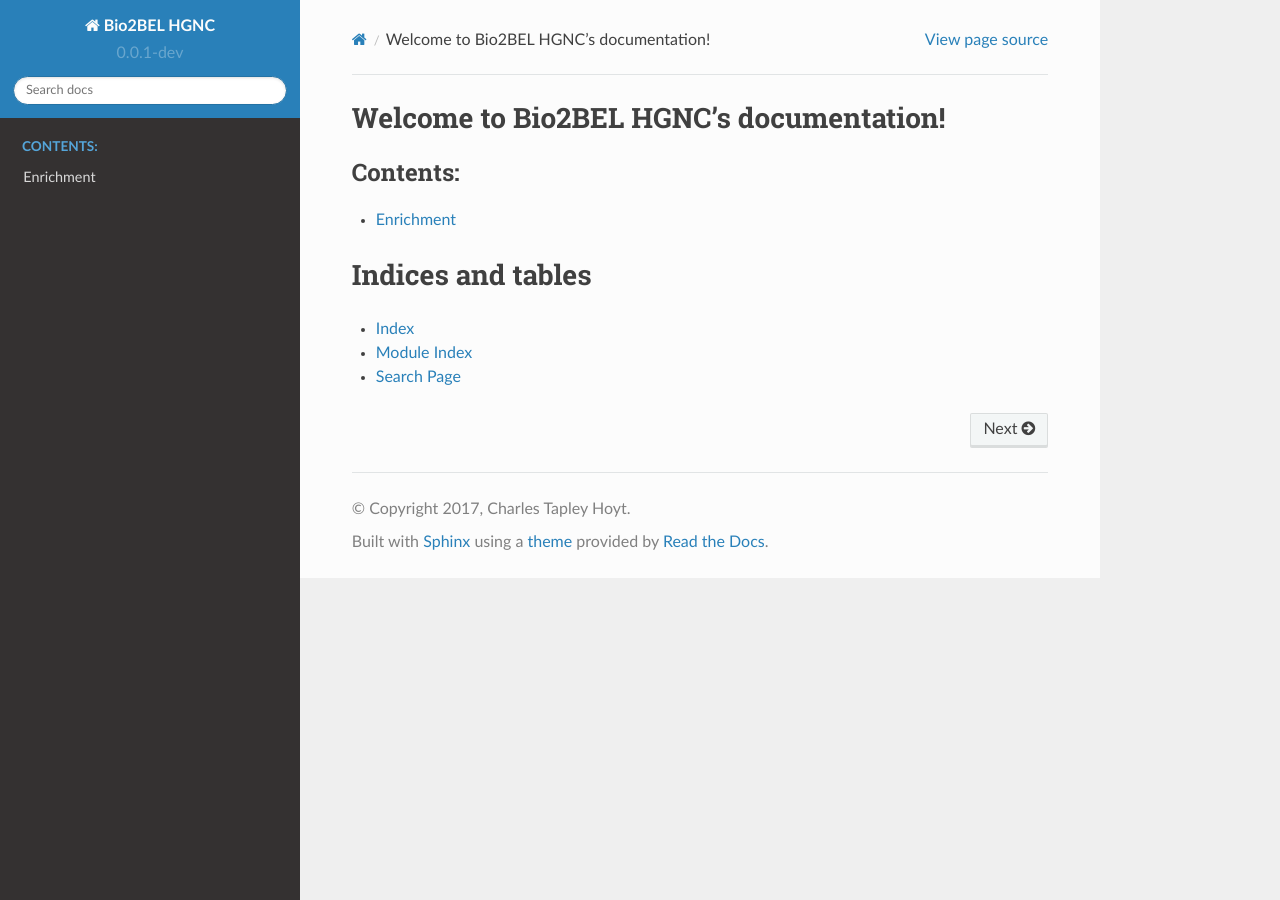
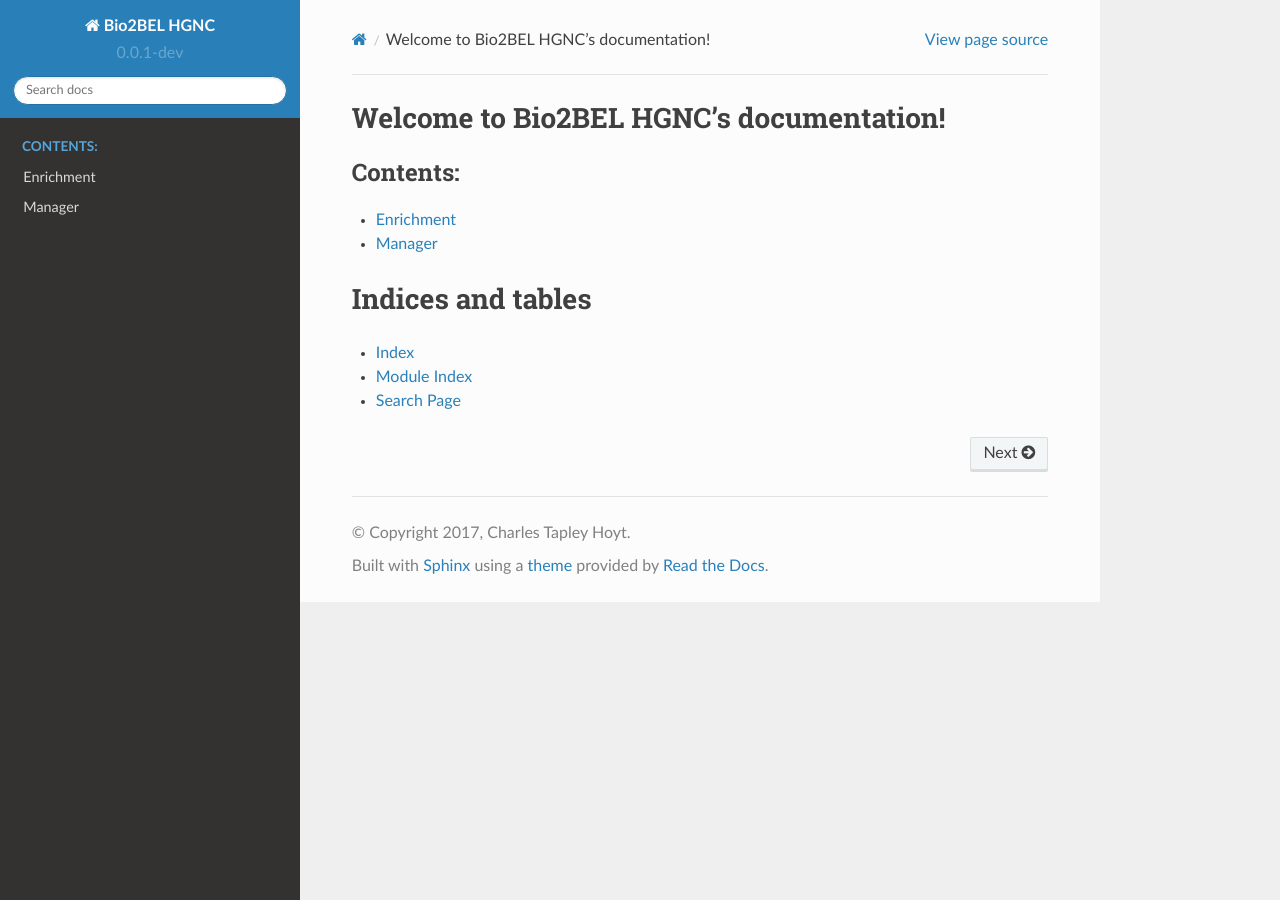
Before and after one commit to bio2bel/hgnc, a Sphinx documentation site: the page built from docs/source/index.rst, in a window 1280 px wide. Built offline with Sphinx 7.4.7 and the Read the Docs theme 2.0.0, drawn with Linux system fonts in a browser that asks for light colours.

Commit message:
update docs

```diff
--- a/docs/source/enrich.rst
+++ b/docs/source/enrich.rst
@@ -1,5 +1,4 @@
 Enrichment
 ==========
-
 .. automodule:: bio2bel_hgnc.enrich
     :members:
--- a/docs/source/index.rst
+++ b/docs/source/index.rst
@@ -6,6 +6,7 @@
    :caption: Contents:
 
    enrich
+   manager
 
 
 Indices and tables
--- /dev/null
+++ b/docs/source/manager.rst
@@ -0,0 +1,4 @@
+Manager
+=======
+.. automodule:: bio2bel_hgnc.manager
+    :members:
```
